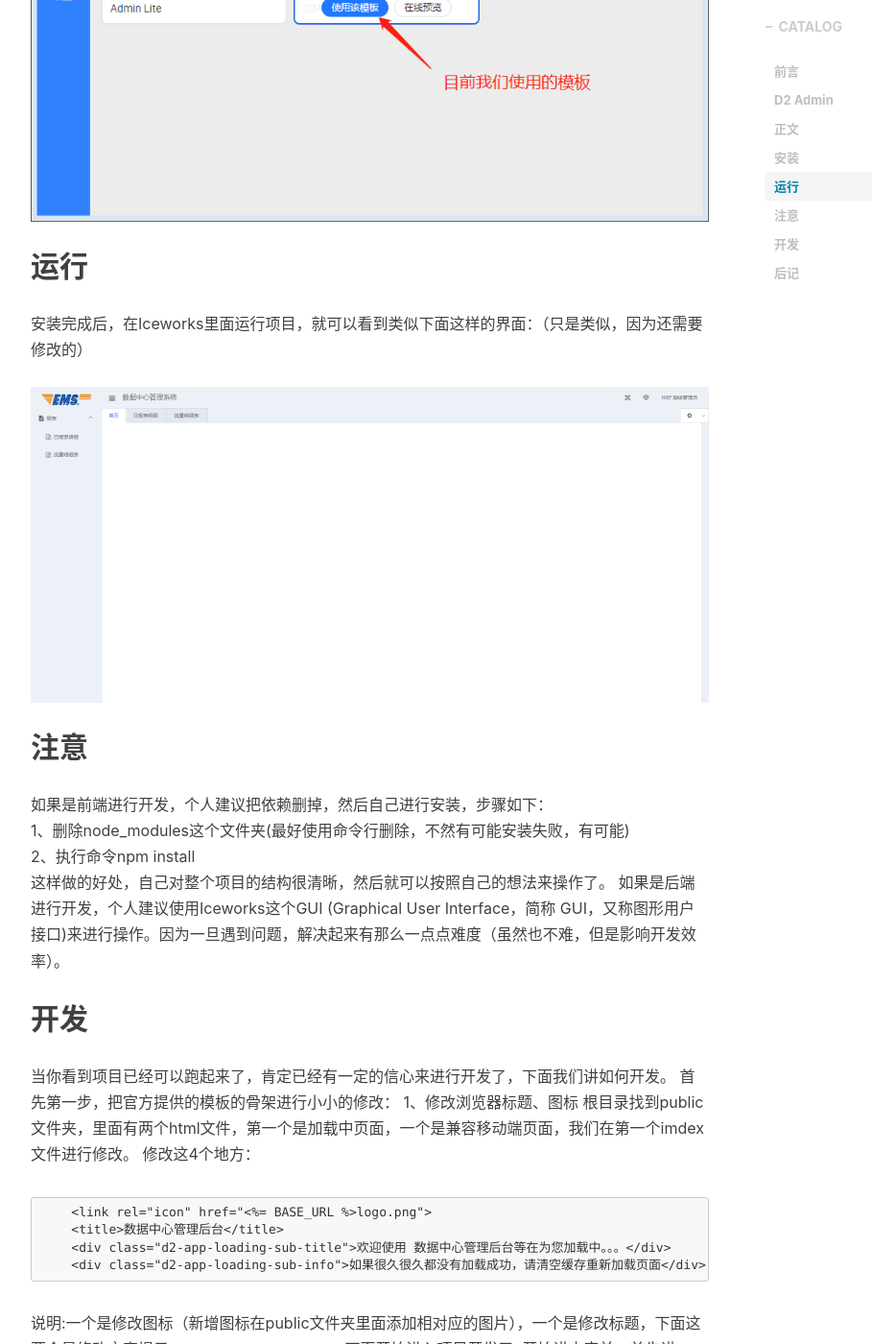
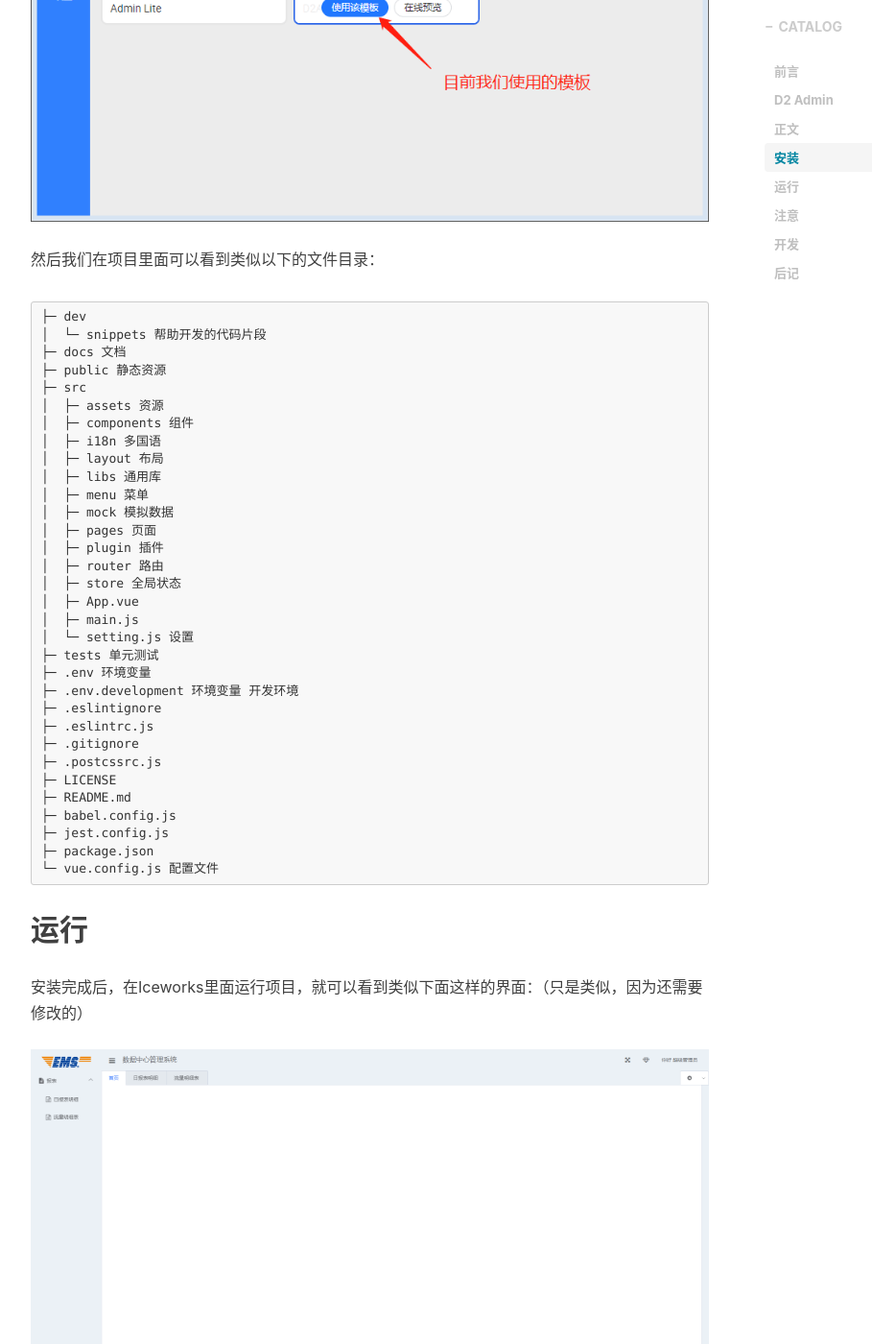
Before and after one commit to 00feng00/00feng00.github.io, a Jekyll site: the page built from _posts/2018-09-11-ice-instructions.markdown, in a window 1280 px wide and 1400 px high, scrolled down 2088 px. Shown: the whole window at 96% size, without its empty margins (233-1142 px from the left). Built offline with Jekyll 4.4.1, drawn with Linux system fonts in a browser that asks for light colours; nearby versions of some CDN libraries; comment, search, counter and statistics services are not loaded.

Commit message:
Update 2018-09-11-ice-instructions.markdown

````diff
--- a/_posts/2018-09-11-ice-instructions.markdown
+++ b/_posts/2018-09-11-ice-instructions.markdown
@@ -28,6 +28,41 @@ ICE提供了以下这些功能：<br />
 下载完成后，看下面两个图，进行想对应的操作：
 <img src="https://00feng00.github.io/img/iceworker-use-saying-1.jpg">
 <img src="https://00feng00.github.io/img/iceworker-use-saying-2.jpg">
+然后我们在项目里面可以看到类似以下的文件目录：
+```
+├─ dev
+│  └─ snippets 帮助开发的代码片段
+├─ docs 文档
+├─ public 静态资源
+├─ src
+│  ├─ assets 资源
+│  ├─ components 组件
+│  ├─ i18n 多国语
+│  ├─ layout 布局
+│  ├─ libs 通用库
+│  ├─ menu 菜单
+│  ├─ mock 模拟数据
+│  ├─ pages 页面
+│  ├─ plugin 插件
+│  ├─ router 路由
+│  ├─ store 全局状态
+│  ├─ App.vue
+│  ├─ main.js
+│  └─ setting.js 设置
+├─ tests 单元测试
+├─ .env 环境变量
+├─ .env.development 环境变量 开发环境
+├─ .eslintignore
+├─ .eslintrc.js
+├─ .gitignore
+├─ .postcssrc.js
+├─ LICENSE
+├─ README.md
+├─ babel.config.js
+├─ jest.config.js
+├─ package.json
+└─ vue.config.js 配置文件
+```
 ## 运行
 安装完成后，在Iceworks里面运行项目，就可以看到类似下面这样的界面：（只是类似，因为还需要修改的）
 <img src="https://00feng00.github.io/img/ice_admin_bg.jpg">
````
